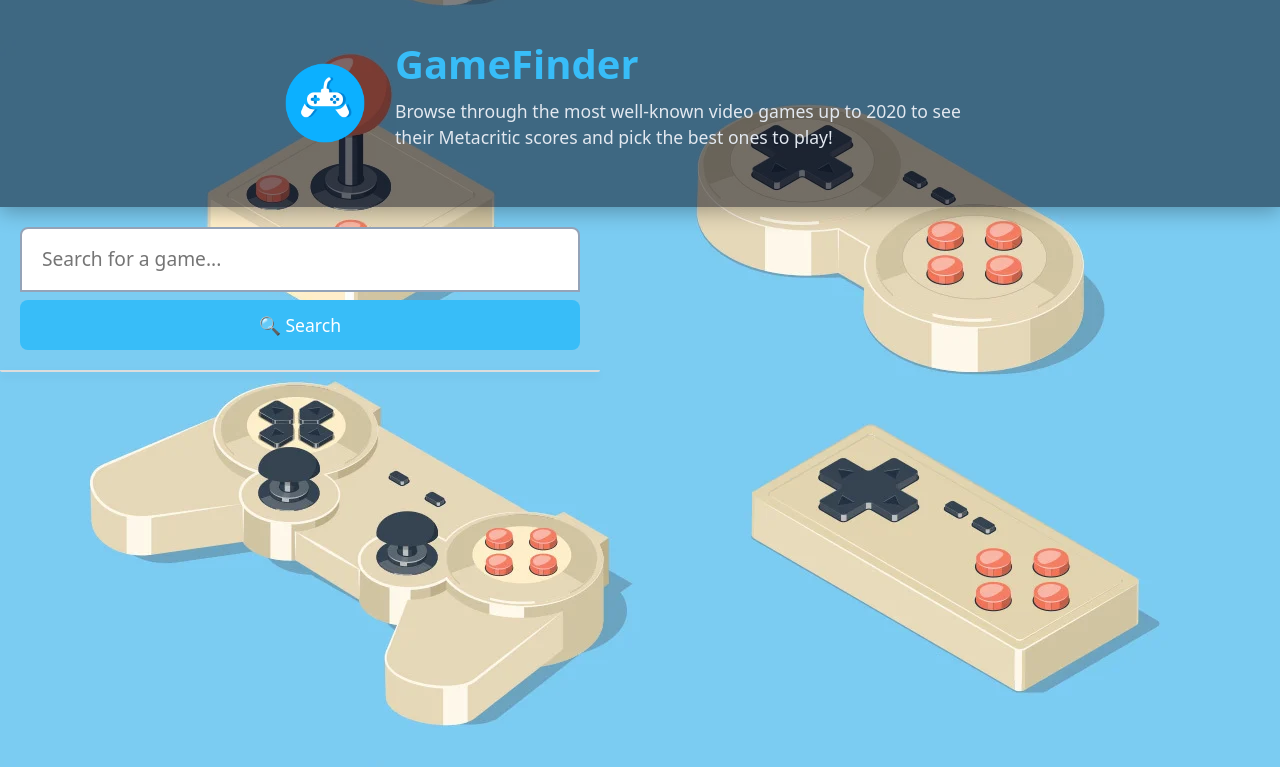
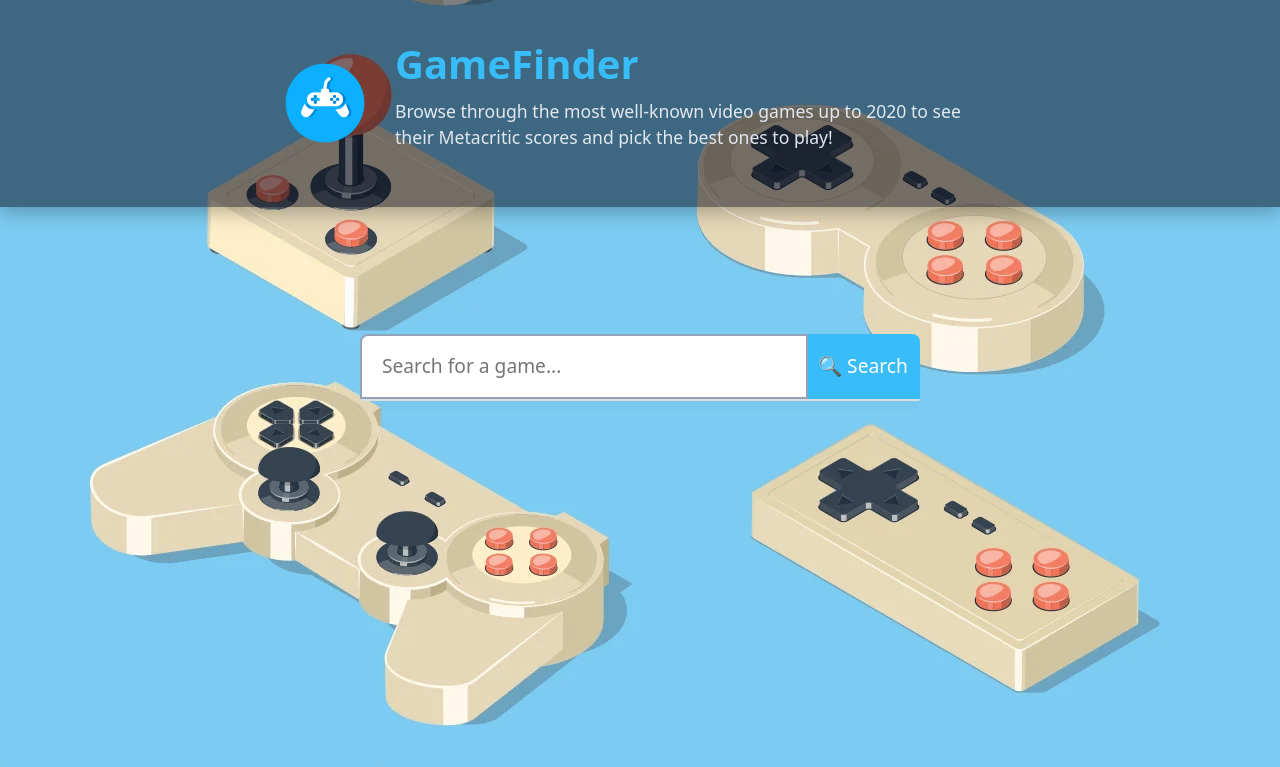
Before and after one commit to MMalpassi/GameFinder, a Flask app: page / in a window 1280 px wide. Shown: the top 767 px of the page. Run offline with Flask 3, Linux system fonts and the light colour scheme.

Commit message:
style landingpage finished

```diff
--- a/gamefinder/static/main.css
+++ b/gamefinder/static/main.css
@@ -47,38 +47,42 @@
     display: flex;
     justify-content: center;
     align-items: center;
-    margin: 40px auto;
+    height: 40vh;
     width: 100%;
+  }
+
+.search-row {
+    width: 100%;
+    max-width: 600px;
+    padding: 0 20px;
+    box-sizing: border-box;
+    display: flex;
+    justify-content: center;
 }
 
-.search-group {
+.search-wrapper {
+    position: relative;
     display: flex;
-    flex-direction: column;
-    align-items: stretch;
     width: 100%;
-    max-width: 600px;
-    position: relative;
-    padding: 20px;
-    box-sizing: border-box;
 }
 
 .search-input {
     padding: 16px 20px;
     font-size: 1.2rem;
     border: 2px solid #94a3b8;
-    border-radius: 8px 8px 0 0;
+    border-radius: 8px 0 0 0;
     outline: none;
-    width: 100%;
+    width: 80%;
 }
 
 .search-button {
-    margin-top: 8px;
-    padding: 12px;
-    font-size: 1.1rem;
+    width: 20%;
+    font-size: 1.2rem;
     background-color: #38bdf8;
     color: white;
-    border: none;
-    border-radius: 8px;
+    border: 2px solid #38bdf8;
+    border-left: none;
+    border-radius: 0 8px 0 0;
     cursor: pointer;
     transition: background-color 0.3s ease;
 }
@@ -97,6 +101,20 @@
     max-height: 200px;
     overflow-y: auto;
     box-shadow: 0 4px 8px rgba(0,0,0,0.1);
+    border-radius: 0 0 8px 8px;
+    font-size: 1.2rem;
     z-index: 1000;
-    border-radius: 0 0 8px 8px;
 }
+
+.autocomplete-results .result-item {
+    padding: 10px 16px;
+    cursor: pointer;
+  }
+
+.autocomplete-results .result-item:hover {
+    background-color: #e0f2fe;
+}
+
+.result-item.active {
+    background-color: #e0f2fe;
+}
--- a/gamefinder/templates/main.html
+++ b/gamefinder/templates/main.html
@@ -21,11 +21,13 @@
             </div>
         </section>
 
-        <form method="GET" action="/search" target="_blank">
-            <div class="search-group">
+        <form method="GET" action="/search" target="_blank" class="search-form">
+            <div class="search-row">
+              <div class="search-wrapper">
                 <input type="text" name="query" id="search-input" placeholder="Search for a game..." autocomplete="off" class="search-input">
                 <button type="submit" class="search-button">🔍 Search</button>
                 <div id="autocomplete-results" class="autocomplete-results"></div>
+              </div>
             </div>
         </form>
 
@@ -50,7 +52,7 @@
                             data.forEach(item => {
                                 const suggestion = document.createElement("button");
                                 suggestion.type = "button";
-                                suggestion.className = "list-group-item list-group-item-action";
+                                suggestion.className = "list-group-item list-group-item-action result-item";
                                 suggestion.textContent = item;
 
                                 suggestion.addEventListener("click", function() {
@@ -63,10 +65,50 @@
                         });
                 });
 
-                // Ocultar sugerencias si se hace clic fuera
                 document.addEventListener("click", function(e) {
                     if (!resultsDiv.contains(e.target) && e.target !== input) {
                         resultsDiv.innerHTML = "";
+                    }
+                });
+
+                let currentFocus = -1;
+
+                input.addEventListener('keydown', function(e) {
+                    const items = resultsDiv.querySelectorAll('.result-item');
+
+                    if (e.key === 'ArrowDown') {
+                        currentFocus++;
+                        addActive(items);
+                        e.preventDefault();
+                    } else if (e.key === 'ArrowUp') {
+                        currentFocus--;
+                        addActive(items);
+                        e.preventDefault();
+                    } else if (e.key === 'Enter') {
+                        if (currentFocus > -1 && items[currentFocus]) {
+                            e.preventDefault();
+                            items[currentFocus].click();
+                        }
+                    }
+                });
+
+                function addActive(items) {
+                    if (!items) return;
+                    removeActive(items);
+                    if (currentFocus >= items.length) currentFocus = 0;
+                    if (currentFocus < 0) currentFocus = items.length - 1;
+                    items[currentFocus].classList.add('active');
+                }
+
+                function removeActive(items) {
+                    items.forEach(item => item.classList.remove('active'));
+                }
+
+                // Opcional: Clic fuera cierra el autocompletado
+                document.addEventListener('click', function(e) {
+                    if (!resultsDiv.contains(e.target) && e.target !== input) {
+                        resultsDiv.innerHTML = '';
+                        currentFocus = -1;
                     }
                 });
             });
```
